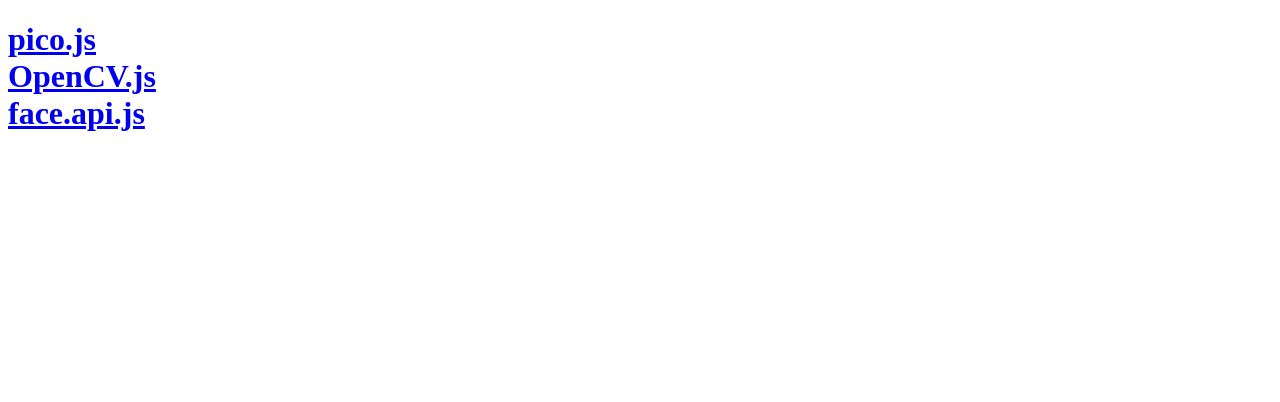
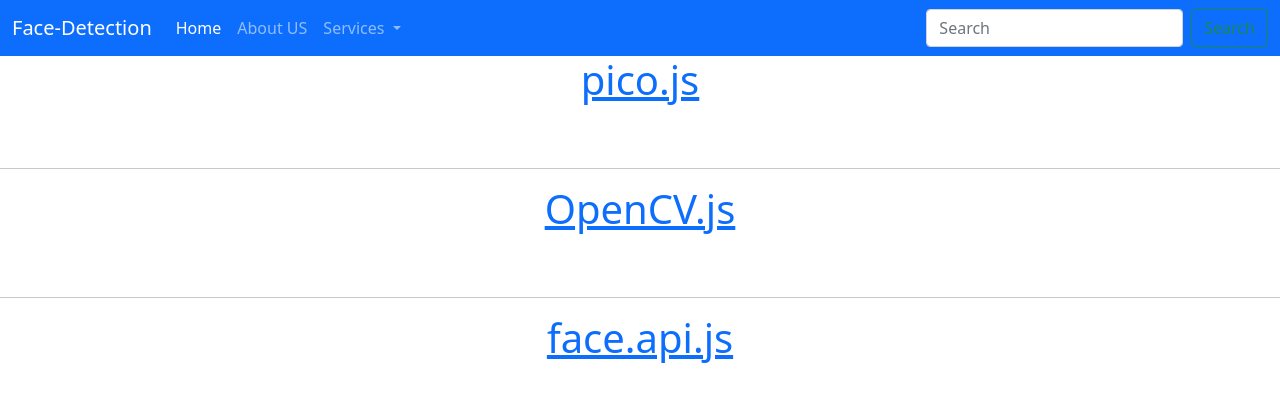
Before and after one commit to mahiwattamwar/lightweight-webcam-javascript-face-detection-master, a plain HTML site: page index.html in a window 1280 px wide. Drawn offline with nearby package versions, Linux system fonts and the light colour scheme.

Commit message:
new added

```diff
--- a/index.html
+++ b/index.html
@@ -1,15 +1,78 @@
 <!DOCTYPE html>
 <html>
+
 <head>
-	<title></title>
+
+	<title>Face Detection Website</title>
+	<meta charset="utf-8">
+	<link rel="stylesheet" href="main.css">
+    <meta name="viewport" content="width=device-width, initial-scale=1">
+	<link href="https://cdn.jsdelivr.net/npm/bootstrap@5.0.2/dist/css/bootstrap.min.css" rel="stylesheet"
+		integrity="sha384-EVSTQN3/azprG1Anm3QDgpJLIm9Nao0Yz1ztcQTwFspd3yD65VohhpuuCOmLASjC" crossorigin="anonymous">
 </head>
+
 <body>
-	<h1>
+
+	<nav class="navbar navbar-expand-lg navbar-dark bg-primary ">
+		<div class="container-fluid">
+			<a class="navbar-brand" href="#">Face-Detection </a>
+			<button class="navbar-toggler" type="button" data-bs-toggle="collapse"
+				data-bs-target="#navbarSupportedContent" aria-controls="navbarSupportedContent" aria-expanded="false"
+				aria-label="Toggle navigation">
+				<span class="navbar-toggler-icon"></span>
+			</button>
+			<div class="collapse navbar-collapse" id="navbarSupportedContent">
+				<ul class="navbar-nav me-auto mb-2 mb-lg-0">
+					<li class="nav-item">
+						<a class="nav-link active" aria-current="page" href="#">Home</a>
+					</li>
+					<li class="nav-item">
+						<a class="nav-link" href="#">About US</a>
+					</li>
+					<li class="nav-item dropdown">
+						<a class="nav-link dropdown-toggle" href="#" id="navbarDropdown" role="button"
+							data-bs-toggle="dropdown" aria-expanded="false">
+							Services
+						</a>
+						<ul class="dropdown-menu" aria-labelledby="navbarDropdown">
+							<li><a class="dropdown-item" href="#">Python</a></li>
+							<li><a class="dropdown-item" href="#">Android Development</a></li>
+							<li>
+								<hr class="dropdown-divider">
+							</li>
+							<li><a class="dropdown-item" href="#">Web Development</a></li>
+						</ul>
+					</li>
+					<!-- <li class="nav-item">
+						<a class="nav-link disabled" href="#" tabindex="-1" aria-disabled="true">Disabled</a>
+					</li> -->
+				</ul>
+				<form class="d-flex">
+					<input class="form-control me-2" type="search" placeholder="Search" aria-label="Search">
+					<button class="btn btn-outline-success" type="submit">Search</button>
+				</form>
+			</div>
+		</div>
+	</nav>
+
+
+
+
+	<h1 style="text-align:center;">
 		<a href="pico/">pico.js</a>
 		<br>
+		<br>
+		<hr>
 		<a href="opencvjs/">OpenCV.js</a>
 		<br>
+		<br>
+		<hr>
 		<a href="faceapi/">face.api.js</a>
 	</h1>
+
+
+
+	<script src="https://cdn.jsdelivr.net/npm/bootstrap@5.0.2/dist/js/bootstrap.bundle.min.js" integrity="sha384-MrcW6ZMFYlzcLA8Nl+NtUVF0sA7MsXsP1UyJoMp4YLEuNSfAP+JcXn/tWtIaxVXM" crossorigin="anonymous"></script>
 </body>
+
 </html>
```
